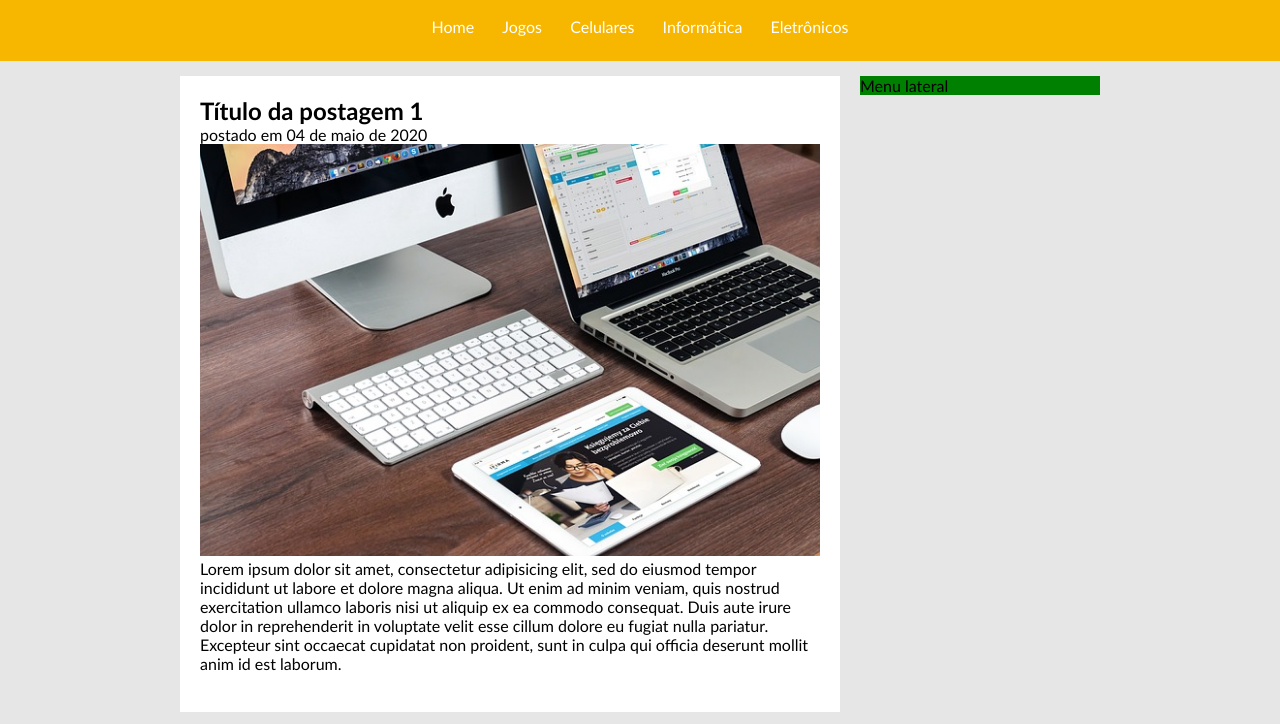
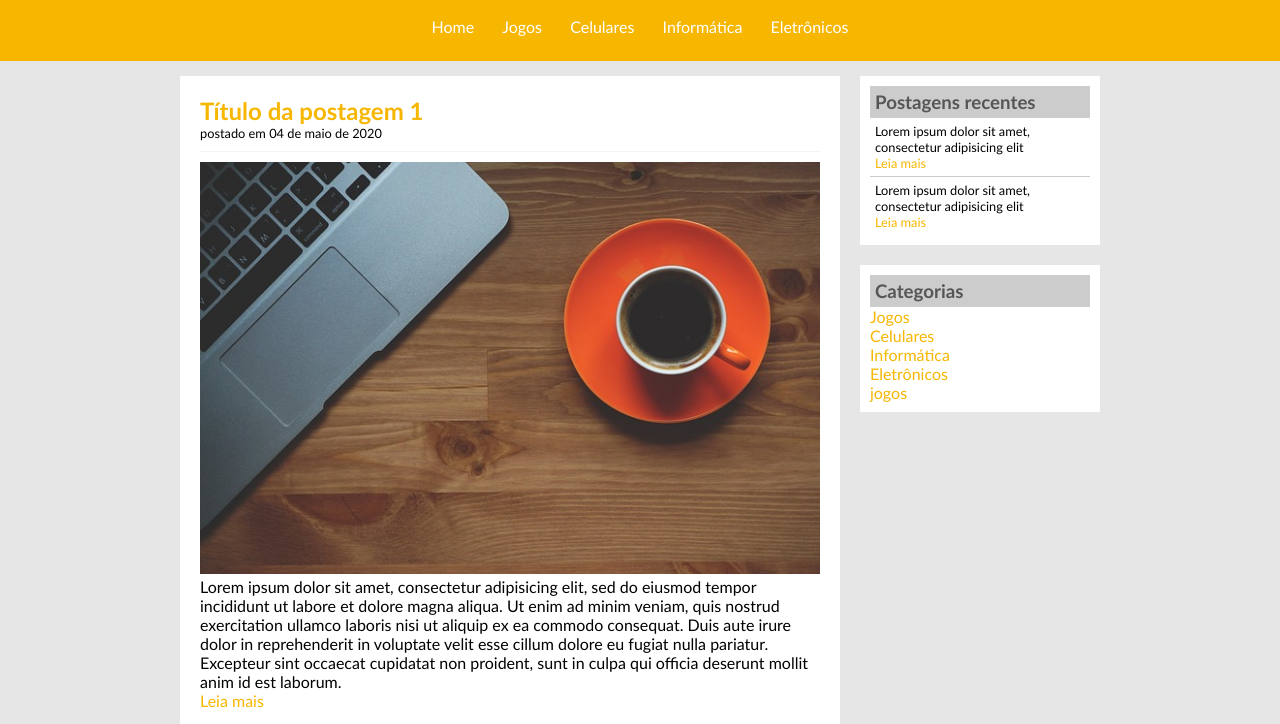
Before and after one commit to dantas-barreto/Projeto-Web-3, a plain HTML site: page index.html in a window 1280 px wide. Shown: the part 76-800 px from the top of the page. Drawn offline with Linux system fonts and the light colour scheme.

Commit message:
site versão final

```diff
--- a/_css/estilo.css
+++ b/_css/estilo.css
@@ -35,7 +35,6 @@ body {
 #area-lateral {
 	width: 240px;
 	float: right;
-	background: green;
 }
 
 #rodape {
@@ -51,20 +50,43 @@ body {
 	background: white;
 }
 
+.conteudo-lateral {
+	background: white;
+	padding: 10px;
+	margin-bottom: 20px;
+
+}
+
+.postagem-lateral {
+	font-size: 0.8em;
+	padding: 5px;
+	border-bottom: 1px solid #CCC;
+}
+
 /*----Menu----*/
 
 a {
 	text-decoration: none;
 }
 
-a:link, a:visited {
+#cabecalho a:link, #cabecalho a:visited {
 	color: #FFF;
 	padding: 8px 12px;
 }
 
-a:hover {
+#cabecalho a:hover {
 	color: #f7b600;
 	background: #FFF;
+	text-decoration: none;
+
+}
+
+a:link, a:visited {
+	color: #f7b600;
+}
+
+a:hover {
+text-decoration: underline;
 }
 
 /*----Formatações gerais----*/
@@ -74,6 +96,24 @@ h1 {
 	font-size: 2.5em;
 }
 
+h2 {
+	color: #f7b600;
+}
+
+h3 {
+	color: #565656;
+	background: #CCC;
+	padding: 5px;
+}
+
 .branco {
 	color: #FFF;
 }
+
+.data {
+	font-size: 0.8em;
+	border-bottom: 1px solid #f4f4f4;
+	padding-bottom: 10px;
+	margin-bottom: 10px;
+	display: block;
+}
--- a/index.html
+++ b/index.html
@@ -38,7 +38,28 @@
 
 				<h2>Título da postagem 1</h2>
 
-				<span>postado em 04 de maio de 2020</span>
+				<span class="data">postado em 04 de maio de 2020</span>
+
+				<img width="620px" src="_imagens/imagem1.jpg">
+
+				<p>
+				Lorem ipsum dolor sit amet, consectetur adipisicing elit, sed do eiusmod
+				tempor incididunt ut labore et dolore magna aliqua. Ut enim ad minim veniam,
+				quis nostrud exercitation ullamco laboris nisi ut aliquip ex ea commodo
+				consequat. Duis aute irure dolor in reprehenderit in voluptate velit esse
+				cillum dolore eu fugiat nulla pariatur. Excepteur sint occaecat cupidatat non
+				proident, sunt in culpa qui officia deserunt mollit anim id est laborum.
+				</p>
+
+				<a href="">Leia mais</a>
+
+			</div>
+
+			<div class="postagem">
+
+				<h2>Título da postagem 2</h2>
+
+				<span class="data">postado em 05 de maio de 2020</span>
 
 				<img width="620px" src="_imagens/imagem2.jpg">
 
@@ -58,7 +79,41 @@
 		</div>
 
 		<div id="area-lateral">
-			Menu lateral
+
+			<div class="conteudo-lateral">
+
+				<h3>Postagens recentes</h3>
+
+				<div class="postagem-lateral">
+
+					<p >Lorem ipsum dolor sit amet, consectetur adipisicing elit</p>
+
+					<a href="">Leia mais</a>
+
+				</div>
+
+				<div class="postagem-lateral" style="border-bottom: none;">
+
+					<p >Lorem ipsum dolor sit amet, consectetur adipisicing elit</p>
+
+					<a href="">Leia mais</a>
+
+				</div>
+
+			</div>
+
+			<div class="conteudo-lateral">
+
+				<h3>Categorias</h3>
+
+				<a href="">Jogos</a><br>
+				<a href="">Celulares</a><br>
+				<a href="">Informática</a><br>
+				<a href="">Eletrônicos</a><br>
+				<a href="">jogos</a><br>
+
+			</div>
+
 		</div>
 
 		<div id="rodape">
```
